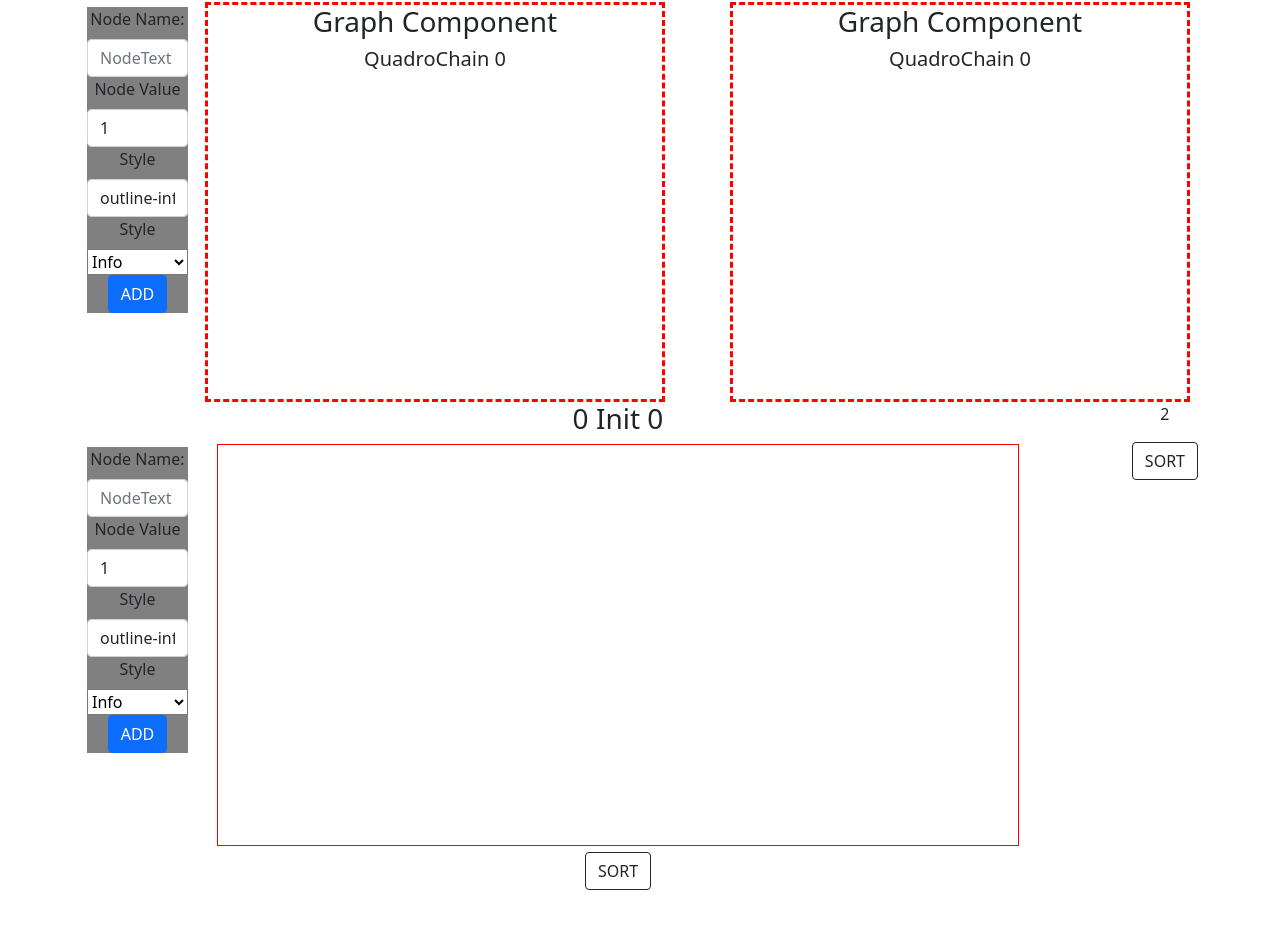
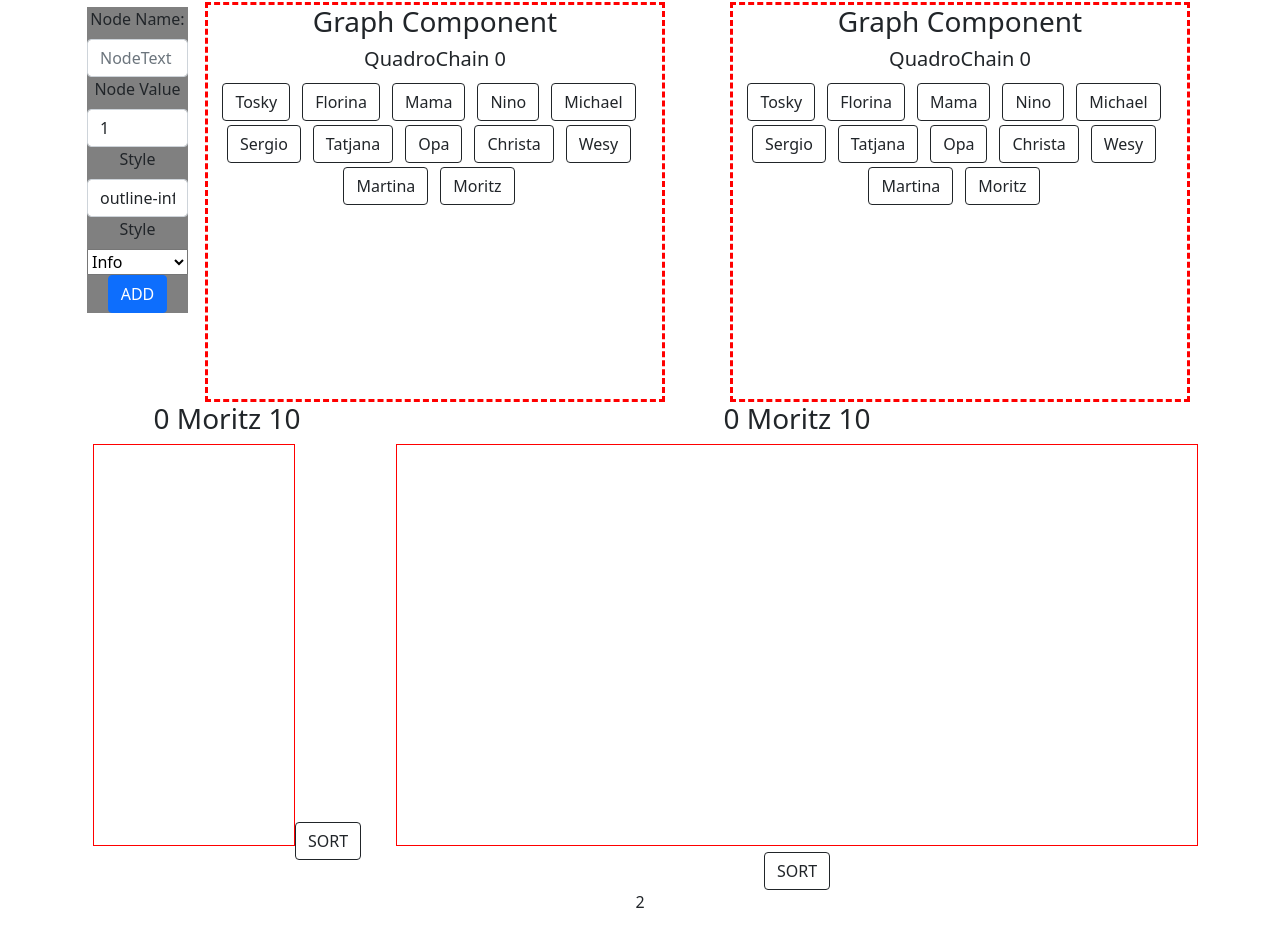
Before and after one commit to wertalp/quadro-chain, a React (Create React App) app: page / in a window 1280 px wide. Shown: the part 38-966 px from the top of the page. Before the commit the page ends 928 px from the top, so only its background shows below. Built offline with nearby package versions, Linux system fonts and the light colour scheme.

Commit message:
fetch-tree-data

```diff
--- a/src/App.tsx
+++ b/src/App.tsx
@@ -2,7 +2,7 @@
 import ReactDOM from 'react-dom' ;
 import logo from './logo.svg';
 import './App.css';
-import {ShapeNode, Point, BlockChainProps, IFormData, IShapeNode} from './data-models/index-models'  ;
+import {ShapeNode, Point, BlockChainProps, IFormData, IShapeNode, NodeData} from './data-models/index-models'  ;
 import {BlockChain}    from './data-models/chain-models' ;
 import Board           from './components/Board'         ;
 import Button          from 'react-bootstrap/esm/Button' ;
@@ -12,18 +12,22 @@
 import {FormCreate}    from './components/FormCreate'    ;
 import Canvas          from './components/Canvas'        ;
 import * as Utils      from './utils/chain-utils'        ;
+import * as MAPPING    from './utils/map-utils'         ;
 import {CanvasContext} from './components/CanvasContext' ;
 import dataNodes       from './test/test-data/test-tree.json';
 
  export  const App : FunctionComponent<{}> = () =>  {
     let myChain       : BlockChain  = null ;
     let isLoading     : boolean     = true ;
+    let isTest        : boolean     = true ;
     let position      : Point  = { xPos: 10, yPos :20};
     let startCounter  : number = 1  ;
     let hspacer       : number = 80 ;
+    let loadedData    : NodeData[] = [] ;
+
 
     const [chain,    setChain]    = useState<BlockChain>(null) ;
-    const [counter,  setCounter]   = useState<number>(startCounter)       ;
+    const [counter,  setCounter]   = useState<number>(startCounter) ;
     const [rerender, setRerender]  = useState(false)           ;
     const [currentNode, setCurrentNode]  = useState(null)      ;
     const [context, setContext]  = useState(null)              ;
@@ -34,23 +38,32 @@
         () => {
         console.log("starting ... hooking; use Effect ") ;
         setCounter(() => counter+1) ;
+        myChain = Utils.createChain() ;
 
     const initSetup = async () => {
-          if (isLoading){
-
-          }
+      if (isLoading && !isTest) {
           promiseBC
           .then( item =>  { setChain(item) ; return item  })
-                 .then( item =>  item.RootNode.draw(context) )
+        };
+
+      if (isLoading && isTest){
+        loadedData = [...dataNodes];
+        loadedData
+        .forEach( async (item ) => {
+        var myNode : ShapeNode ;
+            myNode = MAPPING.mapJsonToShapeNode(item.label , item.amount ) ;
+            myChain.addnextNode(myNode);
+          });
+        setChain(myChain) ;
+      }
     };
       initSetup() ;
-
 
     },[] )
 
 
  const promiseBC : Promise<BlockChain> = new Promise<BlockChain>( ( resolve ) =>
-         resolve( Utils.createChain( new ShapeNode(10,Style.Dark,"Init",{ xPos:0 ,yPos:0})))
+         resolve( Utils.createChain( ))
           );
 
 
@@ -62,12 +75,11 @@
           formInfo.name,
           position)
     if (!chain.CurrentNode){
-     setChain(Utils.createChain(currNode)) ;
+     setChain(Utils.createChain()) ;
      currNode.draw(context)                ;
      return
 
     }
-    //  chain.RootNode = currNode ;
       currNode.position.xPos = chain.CurrentNode.position.xPos + hspacer ;
       currNode.position.yPos = chain.CurrentNode.position.yPos       ;
 
@@ -77,11 +89,6 @@
         setRerender(!render) ;
     }
 
-
-
-  const drawList = (e : any) => {
-     drawLinkedList( context) ;
-  }
 
   const buildtree = (e : any) => {
     Utils.buildTree( chain , context) ;
@@ -135,7 +142,10 @@
     </Row>
   <Row>
   <Col>
-    <FormCreate blockChain={chain} submitForm={handleSubmit}></FormCreate>
+    <CanvasContext.Provider value={{ value : "" , changeContext: (ctx) => changeContext(ctx)}}  >
+      {chain && <Canvas  blockchain={chain} node={chain.CurrentNode} draw={drawLinkedList} drawNode={drawNode} width={200}  height={400} > </Canvas>}
+    </CanvasContext.Provider>
+
     </Col>
     <Col>
     <CanvasContext.Provider value={{ value : "" , changeContext: (ctx) => changeContext(ctx)}}  >
@@ -143,11 +153,12 @@
     </CanvasContext.Provider>
     </Col>
     <Col>
-
-    </Col>
-    <Col>
       <p> {counter}</p>
       <Button variant={Style.Dark} onClick={(e)=> buildtree(e)} > SORT</Button>
+      <Button variant={Style.Info} onClick={(e)=> buildtree(e)} > Reverse</Button>
+      <Button variant={Style.Info} onClick={(e)=> buildtree(e)} > Alpha</Button>
+      <Button variant={Style.Success} onClick={(e)=> buildtree(e)} > Numeric</Button>
+
       </Col>
   </Row>
   </Container>
--- a/src/data-models/chain-models.ts
+++ b/src/data-models/chain-models.ts
@@ -8,19 +8,32 @@
     private rootNode    : ShapeNode ;
     private currentNode : ShapeNode ;
     private lastNode    : ShapeNode ;
+    private isRoot      : boolean   ;
 
 
 constructor( _chainName : string,
-             _rootNode  : ShapeNode  )
+             _isRoot    : boolean = true )
     {
     this.chainName   = _chainName    ;
-    this.rootNode    = _rootNode     ;
-    this.currentNode = _rootNode     ;
+    this.is_Root      = _isRoot      ;
+
+    if(this.isRoot) {
+        this.currentNode = null ;
+        this.lastNode    = null ;
+        this.rootNode    = null ;
+    }
+
     }
 
 public addnextNode = (itemNode : ShapeNode) => {
-    itemNode.preNode =this.currentNode   ;
-    this.currentNode.nextNode = itemNode ;
+    if (this.is_Root){
+        this.isRoot = false ;
+        this.rootNode = itemNode ;
+        }
+    else {
+        itemNode.preNode =this.currentNode   ;
+        this.currentNode.nextNode = itemNode ;
+    }
 
     this.currentNode = itemNode    ;
     this.lastNode    = itemNode    ;
@@ -58,6 +71,9 @@
 getallValues =  (): IShapeNode[] => {
     let nodes : IShapeNode[] = [] ;
     let currNode : ShapeNode = null ;
+       if( typeof this.is_Root === 'undefined'){
+           return [] ;
+       }
         currNode = this.rootNode ;
 
     while ( currNode.nextNode ){
@@ -96,5 +112,12 @@
     this.rootNode =_node ;
 }
 
+get is_Root() : boolean  {
+    return this.isRoot ;
+} ;
+set is_Root( _isRoot : boolean) {
+    this.isRoot = _isRoot ;
+};
+
 
 }
--- a/src/data-models/index-models.ts
+++ b/src/data-models/index-models.ts
@@ -30,6 +30,11 @@
     name : string ;
     val  : number ;
     art  : Style  ;
+}
+
+export interface NodeData{
+    label  :  string ;
+    amount :  number ;
 }
 
   export  interface IShapeNode {
--- a/src/test/test-data/test-tree.json
+++ b/src/test/test-data/test-tree.json
@@ -5,11 +5,11 @@
     },
     {
         "label"  : "Tosky",
-        "amount" : 44
+        "amount" : 49
     },
     {
         "label"  : "Florina",
-        "amount" : 11
+        "amount" : 111
     },
     {
         "label"  : "Mama",
--- a/src/utils/chain-utils.ts
+++ b/src/utils/chain-utils.ts
@@ -11,10 +11,10 @@
  }
 
 
-export const createChain = (currNode : ShapeNode) : BlockChain => {
+export const createChain = () : BlockChain => {
     let myChain : BlockChain ;
     console.log("starting ... creating Chain ") ;
-    myChain = new BlockChain("QuadroChain",currNode) ;
+    myChain = new BlockChain("QuadroChain",true) ;
     console.log("starting ... creating Chain ") ;
     return myChain ;
 }
--- /dev/null
+++ b/src/utils/map-utils.ts
@@ -0,0 +1,19 @@
+import { ShapeNode } from  "../data-models/index-models";
+import {Style}       from  '../data-models/index-models' ;
+
+
+
+
+export const mapJsonToShapeNode =  (label : string ,amount :number ) : ShapeNode =>{
+
+    let shapeNode : ShapeNode = null;
+
+    try {  shapeNode = new ShapeNode(amount,Style.Dark,label, {xPos :10 ,yPos:10})
+        }
+    catch( e: any){
+        return null ;
+    }
+
+    return shapeNode ;
+
+}
```
Lines whose indentation alone changed are shown as unchanged.
